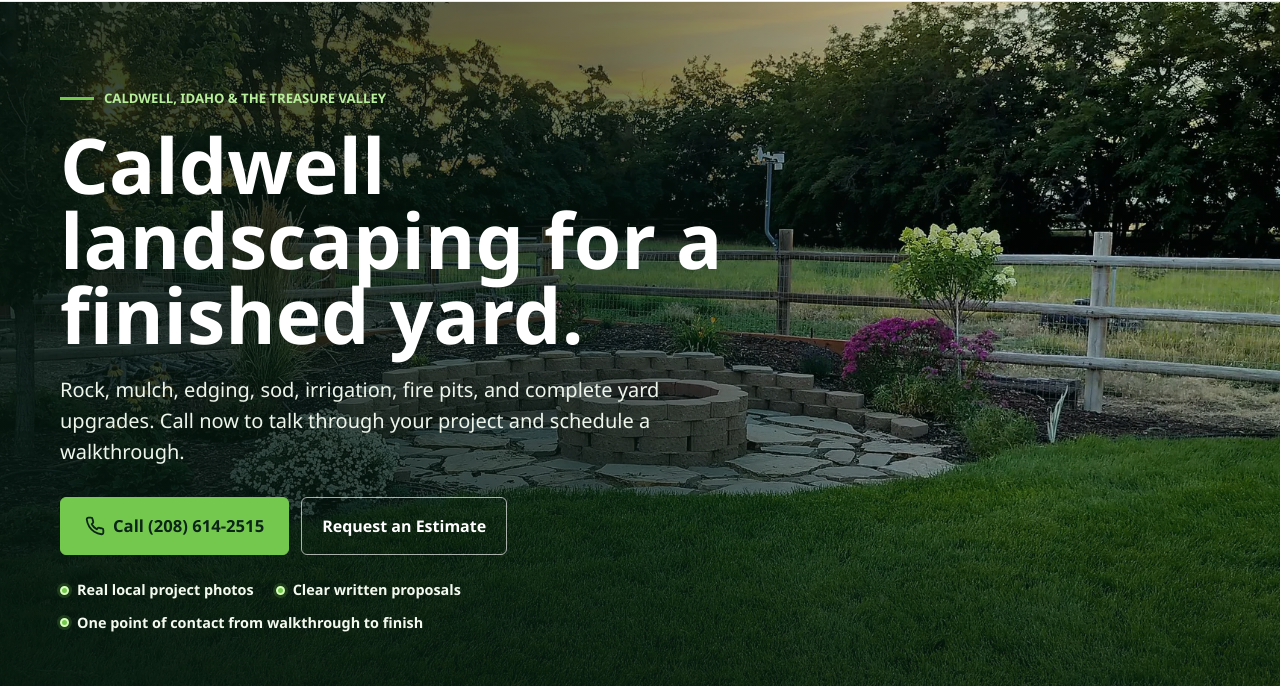
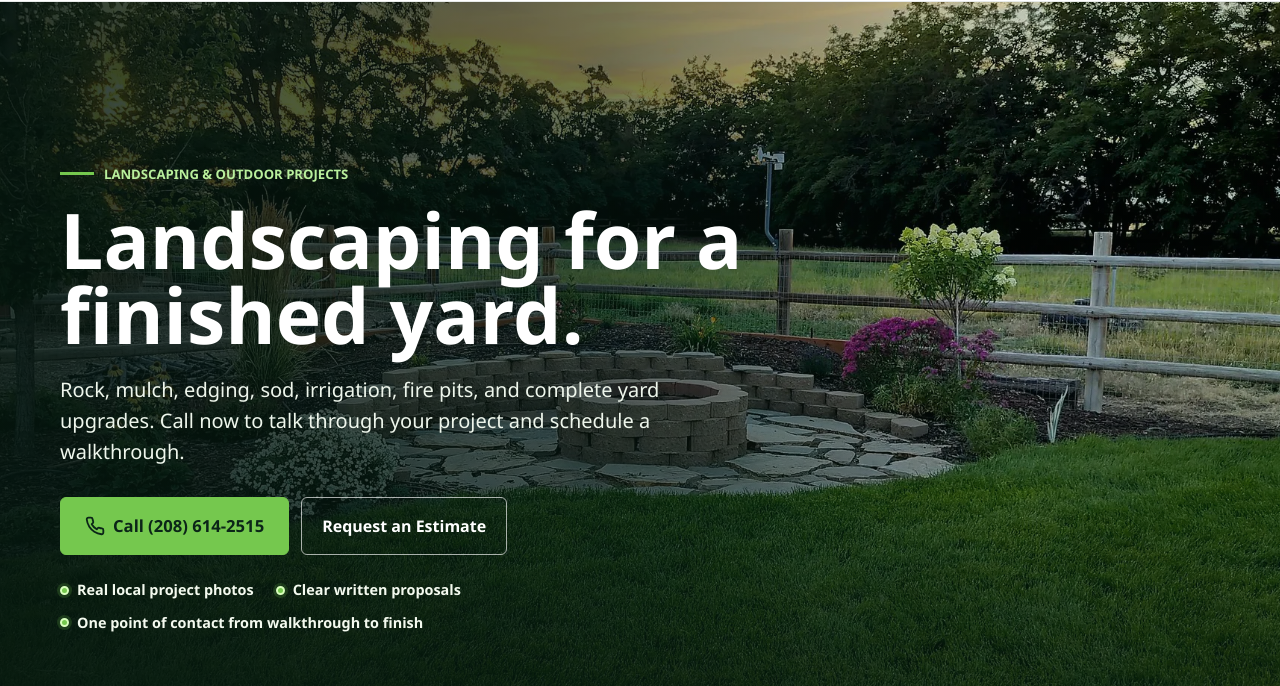
Before and after one commit to knejflies/green-grin-site, a website: page landscaping/index.html in a window 1280 px wide. Shown: the part 111-797 px from the top of the page. Drawn offline with Linux system fonts and the light colour scheme.

Commit message:
Use service-first page names instead of area-specific titles

```diff
--- a/landscaping/index.html
+++ b/landscaping/index.html
@@ -5,9 +5,9 @@
   <meta name="viewport" content="width=device-width, initial-scale=1.0" />
   <meta name="description" content="Call Green Grin for landscaping in Caldwell, Nampa, and the Treasure Valley. Rock, mulch, edging, sod, irrigation, fire pits, retaining walls, and yard renovations." />
   <meta name="robots" content="index, follow, max-image-preview:large" />
-  <title>Landscaping in Caldwell, Idaho | Green Grin Lawn & Landscape</title>
+  <title>Landscaping & Outdoor Projects | Green Grin Lawn & Landscape</title>
   <link rel="canonical" href="https://greengrinlawns.com/landscaping/" />
-  <meta property="og:title" content="Landscaping in Caldwell, Idaho | Green Grin" />
+  <meta property="og:title" content="Landscaping & Outdoor Projects | Green Grin" />
   <meta property="og:description" content="See real local projects and call Green Grin for rock, mulch, edging, sod, irrigation, fire pits, and yard renovations." />
   <meta property="og:image" content="https://greengrinlawns.com/assets/green-grin-fire-pit-landscape-project-caldwell.jpg" />
   <meta property="og:url" content="https://greengrinlawns.com/landscaping/" />
@@ -1123,8 +1123,8 @@
     <section class="hero">
       <div class="wrap hero-inner">
         <div class="hero-copy">
-          <p class="eyebrow">Caldwell, Idaho &amp; the Treasure Valley</p>
-          <h1>Caldwell landscaping for a finished yard.</h1>
+          <p class="eyebrow">Landscaping &amp; outdoor projects</p>
+          <h1>Landscaping for a finished yard.</h1>
           <p>Rock, mulch, edging, sod, irrigation, fire pits, and complete yard upgrades. Call now to talk through your project and schedule a walkthrough.</p>
           <div class="hero-actions">
             <a class="button hero-call phone-link" href="tel:12086142515" aria-label="Call Green Grin at 208 614 2515">
@@ -1342,7 +1342,7 @@
     <div class="wrap">
       <div>
         <p><strong>Green Grin Lawn & Landscape</strong> &copy; 2026</p>
-        <p>Caldwell, Idaho &middot; Treasure Valley Landscaping</p>
+        <p>Professional landscaping &amp; outdoor projects</p>
       </div>
       <div class="footer-links">
         <a href="/">Main Site</a>
```
